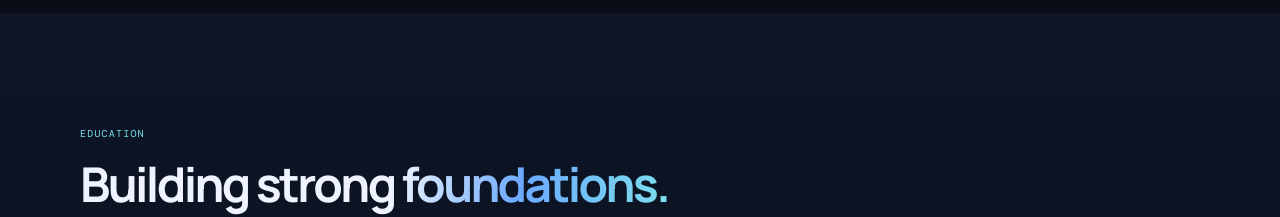
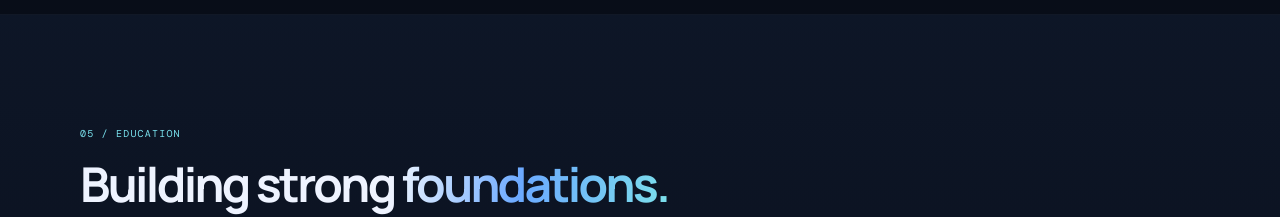
Before and after one commit to Soumyakanti343/Soumya_Kanti_Upadhyay_Portfolio, a React (Vite) app: page / in a window 1280 px wide. Shown: the part 4420-4637 px from the top of the page. Built offline with nearby package versions, Linux system fonts and the light colour scheme.

Commit message:
Update education section heading format

```diff
--- a/src/components/Education.jsx
+++ b/src/components/Education.jsx
@@ -4,7 +4,7 @@ export default function Education() {
   return (
     <section className="section section-muted" id="education">
       <div className="container">
-        <div className="section-heading"><p className="section-kicker">EDUCATION</p><h2>Building strong <span>foundations.</span></h2></div>
+        <div className="section-heading"><p className="section-kicker">05 / EDUCATION</p><h2>Building strong <span>foundations.</span></h2></div>
         <div className="education-grid">
           <article className="education-card">
             <span className="education-icon"><GraduationCap size={22} /></span>
```
